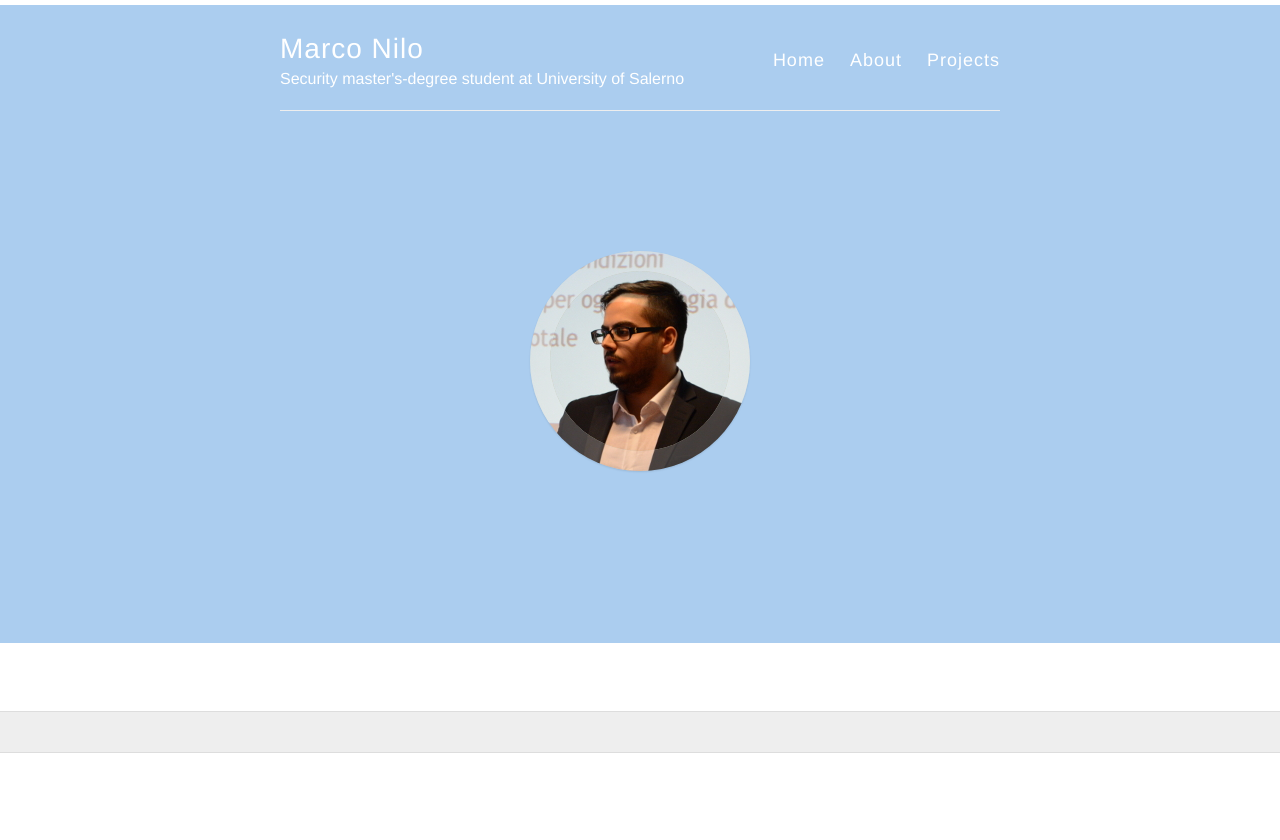
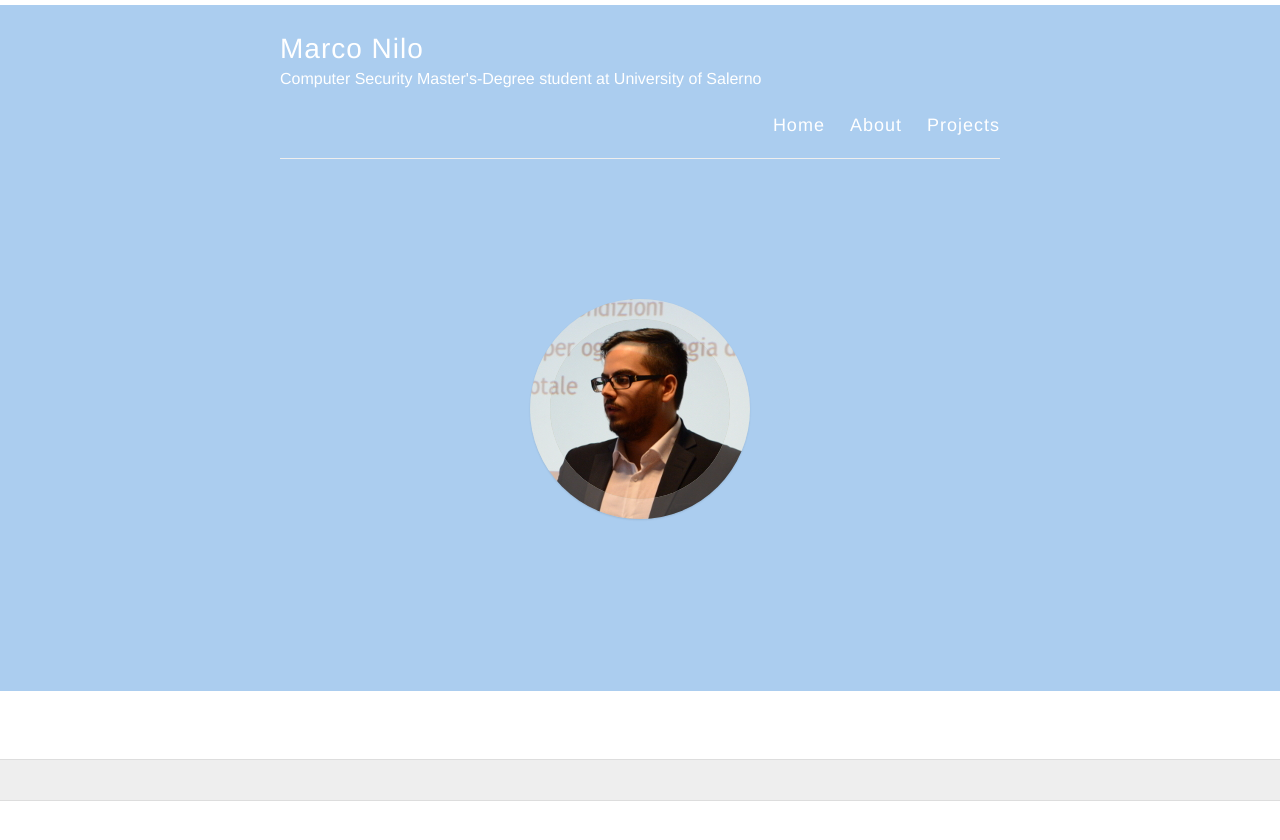
Before and after one commit to AkshayAgarwal007/Jekyll-Mono, a Jekyll site: the page built from index.html, in a window 1280 px wide. Shown: the top 840 px of the page. Built offline with Jekyll 4.4.1, drawn with Linux system fonts in a browser that asks for light colours; nearby versions of some CDN libraries.

Commit message:
Update _config.yml

```diff
--- a/_config.yml
+++ b/_config.yml
@@ -6,7 +6,7 @@
 name: Marco Nilo
 
 # Short bio or description (displayed in the header)
-description: Security master's-degree student at University of Salerno
+description: Computer Security Master's-Degree student at University of Salerno
 
 
 #
```
